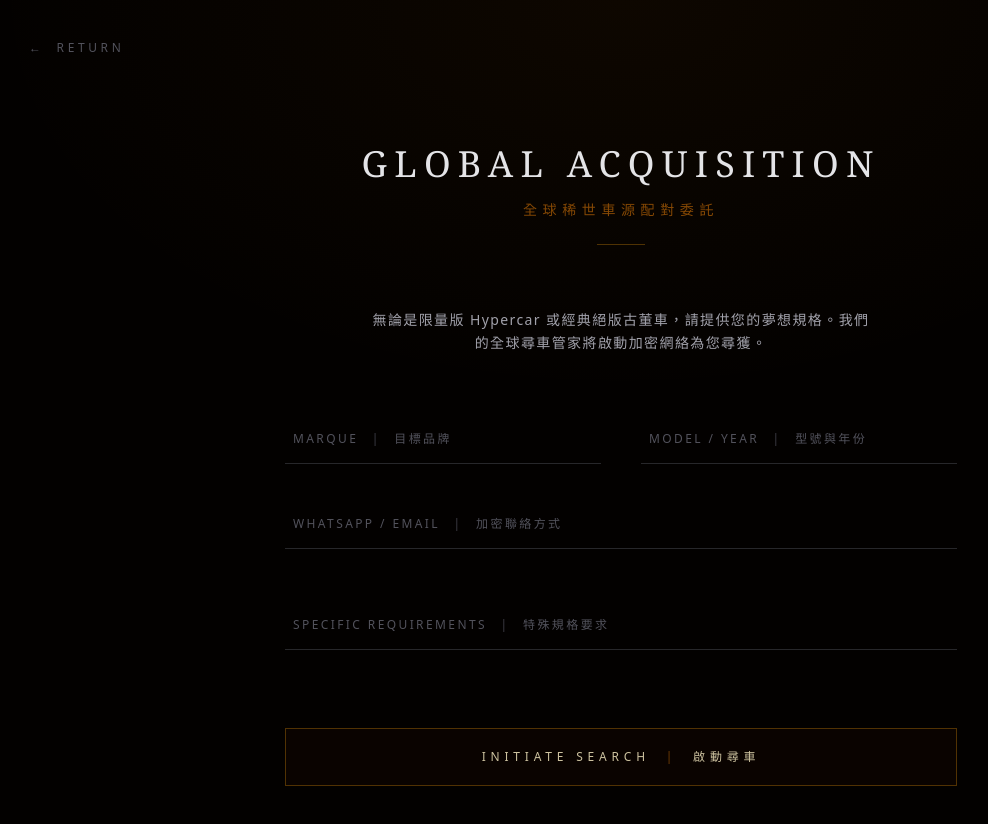
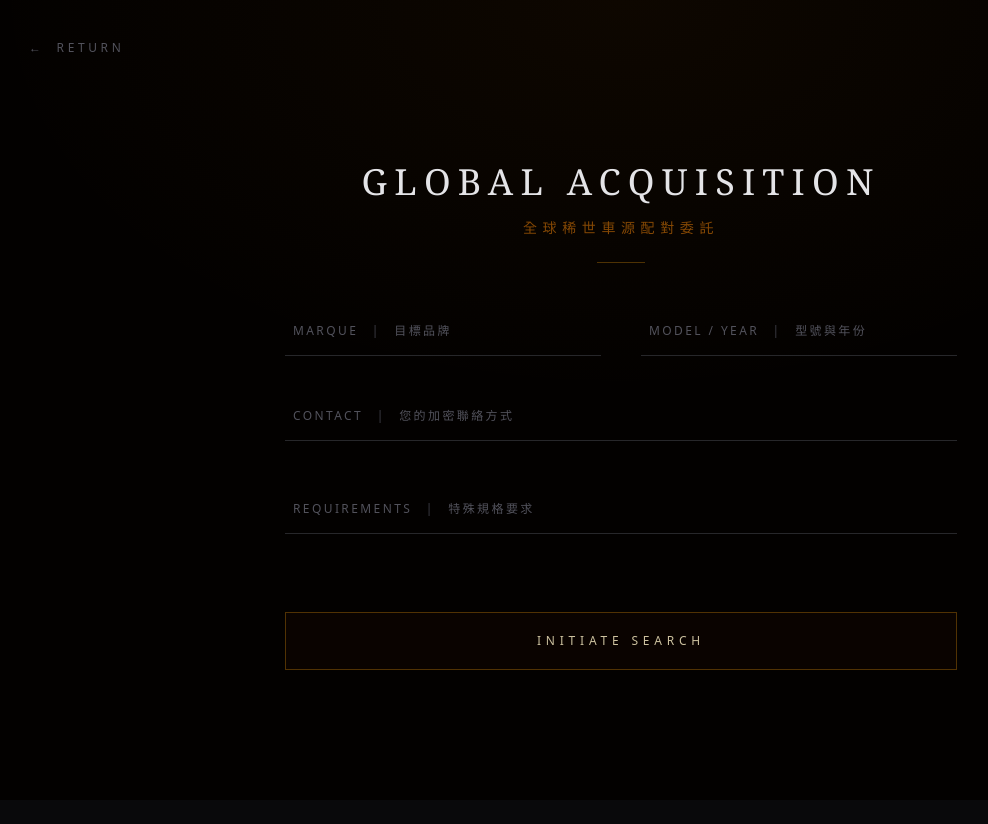
Before and after one commit to charles2006hk-hash/gold-land-hk, a Next.js app: page /global-find in a window 1280 px wide. Shown: the top 824 px of the page, without its empty margins (19-1007 px from the left). After the commit the page ends 800 px from the top, so only its background shows below. Built offline with nearby package versions, Linux system fonts and the light colour scheme.

Commit message:
Refactor GlobalFind component for loading state

```diff
--- a/src/app/global-find/page.js
+++ b/src/app/global-find/page.js
@@ -1,77 +1,111 @@
+"use client"; // 啟用客戶端互動
+
 import Link from 'next/link';
+import { useState } from 'react';
 
 export default function GlobalFind() {
+  const [status, setStatus] = useState('idle'); // idle, loading, success
+
+  const handleSubmit = (e) => {
+    e.preventDefault();
+    setStatus('loading');
+
+    // 模擬 2.5 秒的傳輸與建檔過程
+    setTimeout(() => {
+      setStatus('success');
+    }, 2500);
+  };
+
   return (
-    <main className="flex min-h-screen flex-col items-center bg-[#030100] overflow-x-hidden font-sans relative selection:bg-amber-900/30 py-24 px-6">
+    <main className="flex min-h-screen flex-col items-center justify-center bg-[#030100] overflow-x-hidden font-sans relative selection:bg-amber-900/30 py-24 px-6">
 
       {/* 🌅 背景：頂部微弱的琥珀光 */}
-      <div className="absolute top-0 left-1/2 -translate-x-1/2 w-[100vw] h-[50vh] bg-[radial-gradient(ellipse_at_top,rgba(217,119,6,0.05)_0%,rgba(0,0,0,0)_70%)] pointer-events-none"></div>
+      <div className={`absolute top-0 left-1/2 -translate-x-1/2 w-[100vw] h-[50vh] transition-all duration-1000 pointer-events-none ${status === 'success' ? 'bg-[radial-gradient(ellipse_at_top,rgba(217,119,6,0.15)_0%,rgba(0,0,0,0)_70%)]' : 'bg-[radial-gradient(ellipse_at_top,rgba(217,119,6,0.05)_0%,rgba(0,0,0,0)_70%)]'}`}></div>
 
       {/* ⬅️ 返回首頁按鈕 */}
-      <Link href="/" className="absolute top-10 left-6 md:left-12 text-zinc-600 hover:text-amber-400 transition-colors duration-500 text-xs tracking-[0.3em] flex items-center gap-3 z-20 group">
+      <Link href="/" className={`absolute top-10 left-6 md:left-12 text-zinc-600 hover:text-amber-400 transition-all duration-500 text-xs tracking-[0.3em] flex items-center gap-3 z-20 group ${status === 'success' ? 'opacity-0 pointer-events-none' : 'opacity-100'}`}>
         <span className="transform group-hover:-translate-x-2 transition-transform duration-500">←</span>
         <span>RETURN</span>
       </Link>
 
-      <div className="relative z-10 w-full max-w-2xl flex flex-col items-center mt-12">
+      <div className="relative z-10 w-full max-w-2xl flex flex-col items-center min-h-[500px] justify-center mt-8">
 
-        {/* 標題區 */}
+        {/* 狀態：填寫表單 */}
+        <div className={`w-full flex flex-col items-center transition-all duration-700 absolute ${status === 'success' ? 'opacity-0 -translate-y-8 pointer-events-none' : 'opacity-100 translate-y-0'}`}>
           <h1 className="font-serif font-extralight text-3xl md:text-4xl tracking-[0.2em] text-zinc-200 mb-4 text-center">
             GLOBAL ACQUISITION
           </h1>
           <p className="text-amber-600/60 text-xs md:text-sm tracking-[0.4em] mb-6 font-light text-center">
             全球稀世車源配對委託
           </p>
-        <div className="w-12 h-[1px] bg-amber-500/30 mb-16"></div>
+          <div className="w-12 h-[1px] bg-amber-500/30 mb-12"></div>
 
-        <p className="text-zinc-400 text-sm tracking-[0.1em] font-light leading-relaxed text-center mb-16 max-w-lg">
-          無論是限量版 Hypercar 或經典絕版古董車，請提供您的夢想規格。我們的全球尋車管家將啟動加密網絡為您尋獲。
-        </p>
-
-        {/* 尋車表單 */}
-        <form className="w-full flex flex-col gap-10">
-
+          <form onSubmit={handleSubmit} className="w-full flex flex-col gap-10">
             <div className="grid grid-cols-1 md:grid-cols-2 gap-10">
-            {/* 品牌 / Marque */}
               <div className="relative group">
-              <input type="text" required className="w-full bg-transparent border-b border-zinc-800 py-3 px-2 text-amber-100/90 text-sm tracking-[0.15em] focus:outline-none focus:border-amber-500/50 transition-colors peer" placeholder=" " />
+                <input type="text" required disabled={status === 'loading'} className="w-full bg-transparent border-b border-zinc-800 py-3 px-2 text-amber-100/90 text-sm tracking-[0.15em] focus:outline-none focus:border-amber-500/50 transition-colors peer disabled:opacity-50" placeholder=" " />
                 <label className="absolute left-2 top-3 text-zinc-600 text-xs tracking-[0.2em] transition-all peer-focus:-top-5 peer-focus:text-[10px] peer-focus:text-amber-500/70 peer-valid:-top-5 peer-valid:text-[10px] peer-valid:text-amber-500/50 pointer-events-none">
                   MARQUE <span className="mx-2 font-thin text-zinc-700">|</span> 目標品牌
                 </label>
               </div>
-
-            {/* 型號 / Model */}
               <div className="relative group">
-              <input type="text" required className="w-full bg-transparent border-b border-zinc-800 py-3 px-2 text-amber-100/90 text-sm tracking-[0.15em] focus:outline-none focus:border-amber-500/50 transition-colors peer" placeholder=" " />
+                <input type="text" required disabled={status === 'loading'} className="w-full bg-transparent border-b border-zinc-800 py-3 px-2 text-amber-100/90 text-sm tracking-[0.15em] focus:outline-none focus:border-amber-500/50 transition-colors peer disabled:opacity-50" placeholder=" " />
                 <label className="absolute left-2 top-3 text-zinc-600 text-xs tracking-[0.2em] transition-all peer-focus:-top-5 peer-focus:text-[10px] peer-focus:text-amber-500/70 peer-valid:-top-5 peer-valid:text-[10px] peer-valid:text-amber-500/50 pointer-events-none">
                   MODEL / YEAR <span className="mx-2 font-thin text-zinc-700">|</span> 型號與年份
                 </label>
               </div>
             </div>
 
-          {/* 聯絡方式 / Contact */}
             <div className="relative group">
-            <input type="text" required className="w-full bg-transparent border-b border-zinc-800 py-3 px-2 text-amber-100/90 text-sm tracking-[0.15em] focus:outline-none focus:border-amber-500/50 transition-colors peer" placeholder=" " />
+              <input type="text" required disabled={status === 'loading'} className="w-full bg-transparent border-b border-zinc-800 py-3 px-2 text-amber-100/90 text-sm tracking-[0.15em] focus:outline-none focus:border-amber-500/50 transition-colors peer disabled:opacity-50" placeholder=" " />
               <label className="absolute left-2 top-3 text-zinc-600 text-xs tracking-[0.2em] transition-all peer-focus:-top-5 peer-focus:text-[10px] peer-focus:text-amber-500/70 peer-valid:-top-5 peer-valid:text-[10px] peer-valid:text-amber-500/50 pointer-events-none">
-              WHATSAPP / EMAIL <span className="mx-2 font-thin text-zinc-700">|</span> 加密聯絡方式
+                CONTACT <span className="mx-2 font-thin text-zinc-700">|</span> 您的加密聯絡方式
               </label>
             </div>
 
-          {/* 備註 / Requirements */}
-          <div className="relative group mt-4">
-            <textarea required rows="1" className="w-full bg-transparent border-b border-zinc-800 py-3 px-2 text-amber-100/90 text-sm tracking-[0.1em] focus:outline-none focus:border-amber-500/50 transition-colors peer resize-none" placeholder=" "></textarea>
+            <div className="relative group mt-2">
+              <textarea required disabled={status === 'loading'} rows="1" className="w-full bg-transparent border-b border-zinc-800 py-3 px-2 text-amber-100/90 text-sm tracking-[0.1em] focus:outline-none focus:border-amber-500/50 transition-colors peer resize-none disabled:opacity-50" placeholder=" "></textarea>
               <label className="absolute left-2 top-3 text-zinc-600 text-xs tracking-[0.2em] transition-all peer-focus:-top-5 peer-focus:text-[10px] peer-focus:text-amber-500/70 peer-valid:-top-5 peer-valid:text-[10px] peer-valid:text-amber-500/50 pointer-events-none">
-              SPECIFIC REQUIREMENTS <span className="mx-2 font-thin text-zinc-700">|</span> 特殊規格要求
+                REQUIREMENTS <span className="mx-2 font-thin text-zinc-700">|</span> 特殊規格要求
               </label>
             </div>
 
-          {/* 提交按鈕 */}
-          <button type="button" className="mt-8 w-full py-5 bg-amber-950/10 border border-amber-500/30 text-amber-100/80 text-xs tracking-[0.4em] hover:bg-amber-900/30 hover:border-amber-500/60 transition-all duration-700 relative overflow-hidden group">
-            <span className="relative z-10 font-light">INITIATE SEARCH <span className="mx-2 font-thin text-amber-600/50">|</span> 啟動尋車</span>
+            <button type="submit" disabled={status === 'loading'} className="mt-8 w-full py-5 bg-amber-950/10 border border-amber-500/30 text-amber-100/80 text-xs tracking-[0.4em] hover:bg-amber-900/30 hover:border-amber-500/60 transition-all duration-700 relative overflow-hidden group disabled:pointer-events-none">
+              <span className={`relative z-10 font-light transition-opacity duration-300 ${status === 'loading' ? 'opacity-50 animate-pulse' : 'opacity-100'}`}>
+                {status === 'loading' ? 'ENCRYPTING TRANSMISSION...' : 'INITIATE SEARCH'}
+              </span>
             </button>
           </form>
+        </div>
+
+        {/* 狀態：送出成功動畫 */}
+        <div className={`w-full flex flex-col items-center transition-all duration-1000 delay-300 absolute ${status === 'success' ? 'opacity-100 translate-y-0' : 'opacity-0 translate-y-8 pointer-events-none'}`}>
+          <div className="w-16 h-16 border border-amber-500/50 rounded-full flex items-center justify-center mb-8 shadow-[0_0_40px_rgba(217,119,6,0.2)]">
+            <svg viewBox="0 0 24 24" className="w-6 h-6 fill-none stroke-amber-400 stroke-[1.5]">
+              <path d="M20 6L9 17l-5-5" strokeDasharray="24" strokeDashoffset="0" className="animate-[dash_1s_ease-out_forwards]" />
+            </svg>
+          </div>
+          <h2 className="font-serif font-extralight text-2xl md:text-3xl tracking-[0.3em] text-amber-100 mb-6 text-center">
+            PROTOCOL INITIATED
+          </h2>
+          <p className="text-zinc-400 text-sm tracking-[0.2em] font-light text-center leading-loose max-w-lg">
+            尋車協議已正式啟動。<br/>您的委託已加密傳送至金田汽車全球管家網絡。<br/>專屬負責人將於 24 小時內與您聯繫。
+          </p>
+
+          <Link href="/" className="mt-16 text-amber-600/60 hover:text-amber-400 transition-colors duration-500 text-xs tracking-[0.3em] border-b border-amber-900/50 pb-1">
+            RETURN TO LOBBY
+          </Link>
+        </div>
 
       </div>
+
+      {/* 隱藏的 SVG 繪製動畫 */}
+      <style dangerouslySetInnerHTML={{__html: `
+        @keyframes dash {
+          from { stroke-dashoffset: 24; }
+          to { stroke-dashoffset: 0; }
+        }
+      `}} />
     </main>
   );
 }
```
Lines whose indentation alone changed are shown as unchanged.
